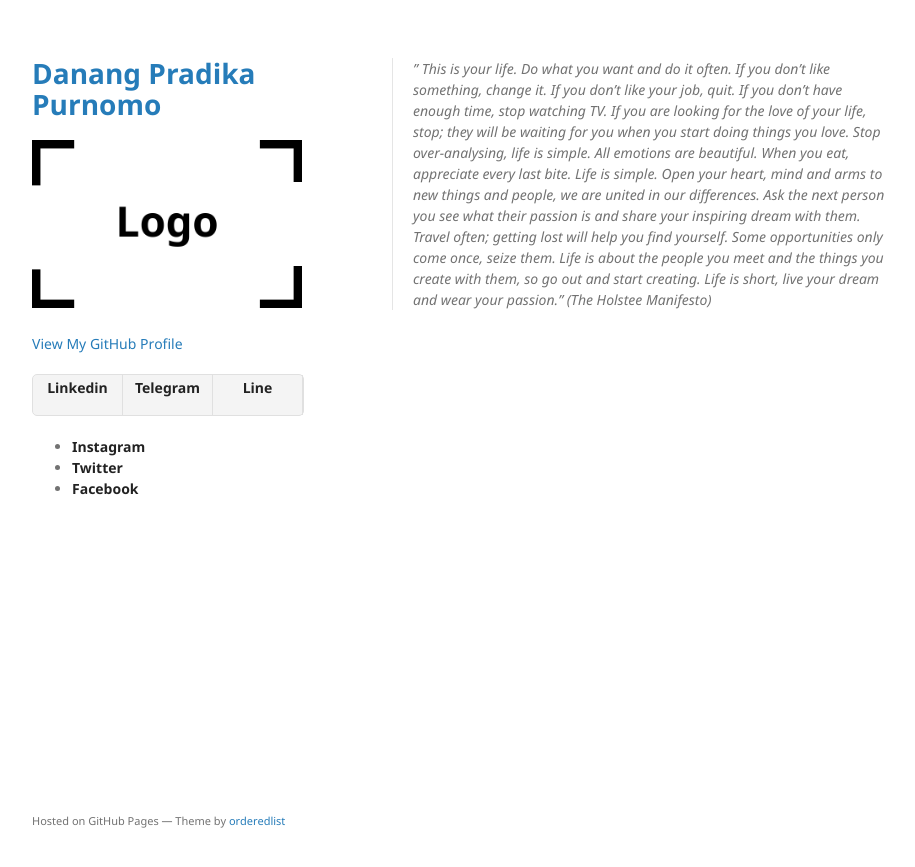
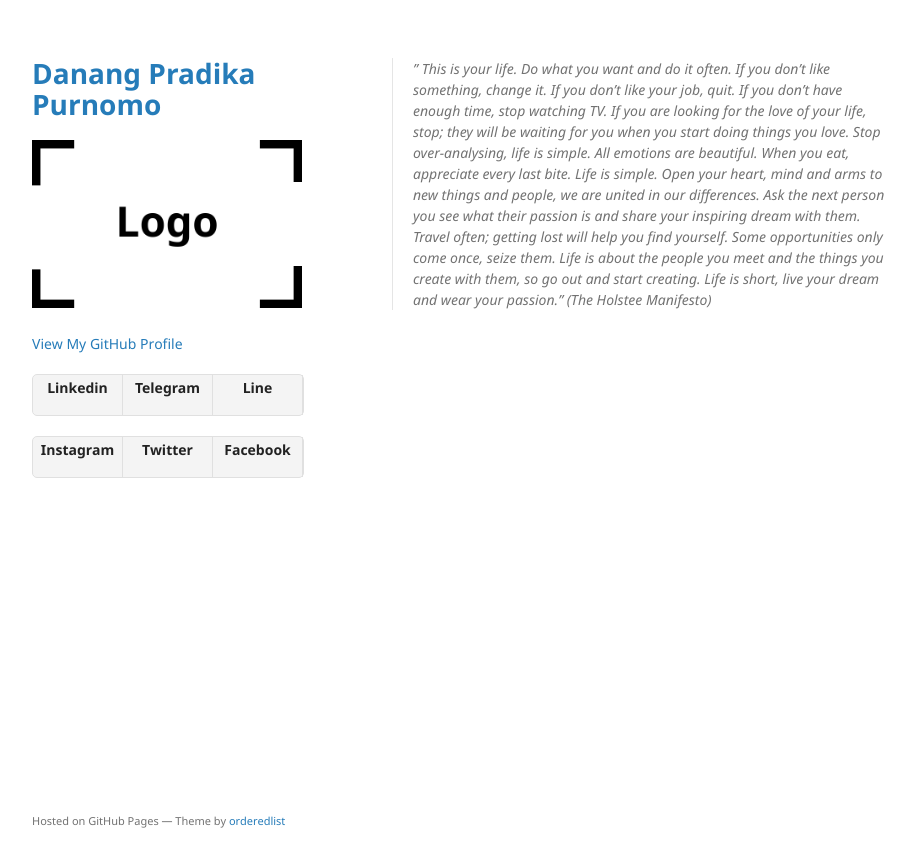
Before and after one commit to damvelisa/damvelisa.github.io, a Jekyll site: the page built from index.md, in a window 1280 px wide. Shown: the top 867 px of the page, without its empty margins (178-1093 px from the left). Built offline with Jekyll 4.4.1, drawn with Linux system fonts in a browser that asks for light colours; the repository's description, which GitHub fills in, is left out.

Commit message:
Update default.html

```diff
--- a/_layouts/default.html
+++ b/_layouts/default.html
@@ -36,7 +36,7 @@
 	  <li><a href="https://t.me/damvelisa"> <strong>Telegram</strong></a></li>
 	  <li><a href="http://line.me/ti/p/26pp4ll"> <strong>Line</strong></a></li>
         </ul>
-	<ul class="downloads2">
+	<ul class="downloads">
 	  <li><a href="https://www.instagram.com/damvelisa"> <strong>Instagram</strong></a></li>
           <li><a href="https://twitter.com/danang_pp"> <strong>Twitter</strong></a></li>
 	  <li><a href="https://web.facebook.com/damvelisa"> <strong>Facebook</strong></a></li>
```
